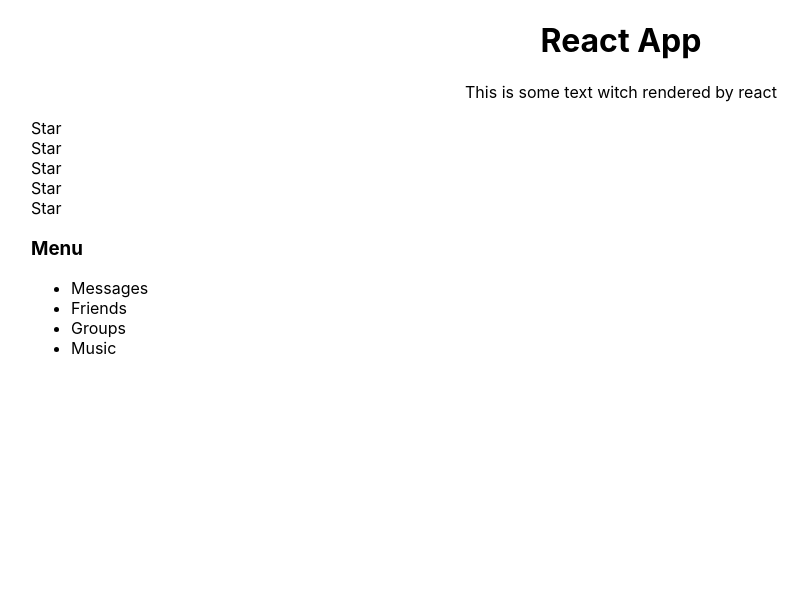
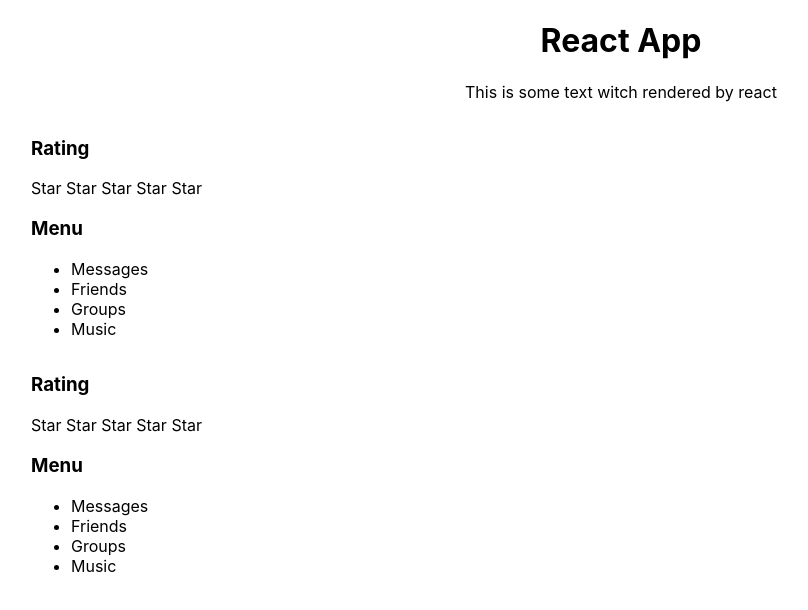
Before and after one commit to AlekseiBestuzhev/react-kabzda, a React (Create React App) app: page / in a window 1280 px wide. Shown: the top 610 px of the page, without its empty margins (19-827 px from the left). Built offline with nearby package versions, Linux system fonts and the light colour scheme.

Commit message:
upd: react-kabzda add more components

```diff
--- a/src/App.tsx
+++ b/src/App.tsx
@@ -12,6 +12,8 @@ function App() {
             </div>
             <Block/>
             <Accordion/>
+            <Block/>
+            <Accordion/>
         </div>
     );
 }
--- a/src/components/Block.tsx
+++ b/src/components/Block.tsx
@@ -3,6 +3,7 @@ import React from "react";
 function Block() {
     return (
         <div>
+            <h3>Rating</h3>
             <Star/>
             <Star/>
             <Star/>
@@ -13,11 +14,7 @@ function Block() {
 }
 
 function Star() {
-    return (
-        <div>
-            Star
-        </div>
-    )
+    return <span>Star </span>
 }
 
 export default Block;
```
